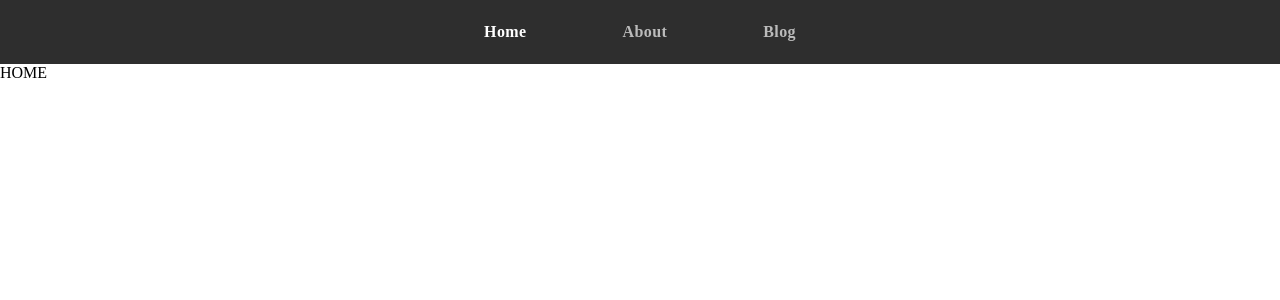
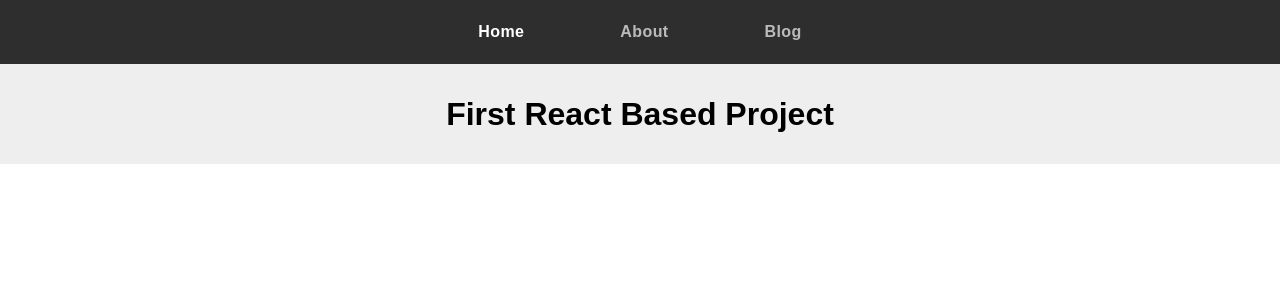
Before and after one commit to calvin1337/React, a React (Create React App) app in the folder first-test-site/: page / in a window 1280 px wide. Shown: the top 300 px of the page. Built offline with nearby package versions, Linux system fonts and the light colour scheme.

Commit message:
added header

```diff
--- a/first-test-site/src/App.js
+++ b/first-test-site/src/App.js
@@ -1,6 +1,7 @@
 import React from 'react';
 import Navbar from "./components/Navigation/Navbar";
 import { BrowserRouter as Router, Route } from "react-router-dom";
+import Header from "./components/Header/Header";
 import './App.css';
 
 function App() {
@@ -9,7 +10,9 @@ function App() {
       <Router>
       <Navbar />
       <Route path="/" exact render={props => (
-        <div>HOME</div>
+        <React.Fragment>
+        <Header />
+        </React.Fragment>
       )} />
       <Route path="/about" render={props => (
         <div>ABOUT</div>
--- /dev/null
+++ b/first-test-site/src/components/Header/Header.js
@@ -0,0 +1,12 @@
+import React from 'react'
+import styles from "./header.module.css";
+
+ function Header() {
+    return (
+        <div className={styles.header}><h1>First React Based Project</h1></div>
+
+    )
+}
+
+
+export default Header
--- /dev/null
+++ b/first-test-site/src/components/Header/header.module.css
@@ -0,0 +1,15 @@
+
+h3{
+    text-align: center;
+    margin-top: 150px;
+  }
+
+  .header{
+    background:#eee;
+    height:100px;
+    width:100%;
+    display:flex;
+    justify-content:center;
+    align-items:center;
+    font-family: Arial, Helvetica, sans-serif;
+  }
--- a/first-test-site/src/components/Navigation/navbar.module.css
+++ b/first-test-site/src/components/Navigation/navbar.module.css
@@ -9,6 +9,7 @@ height:4rem;
 display:flex;
 justify-content: center;
 align-items: center;
+font-family: Arial, Helvetica, sans-serif;
 }
 
 .active {
@@ -22,6 +23,7 @@ align-items: center;
     text-decoration: none;
     color:#bbb;
     font-weight: bolder;
+
   }
 
   .navItem  {
```
